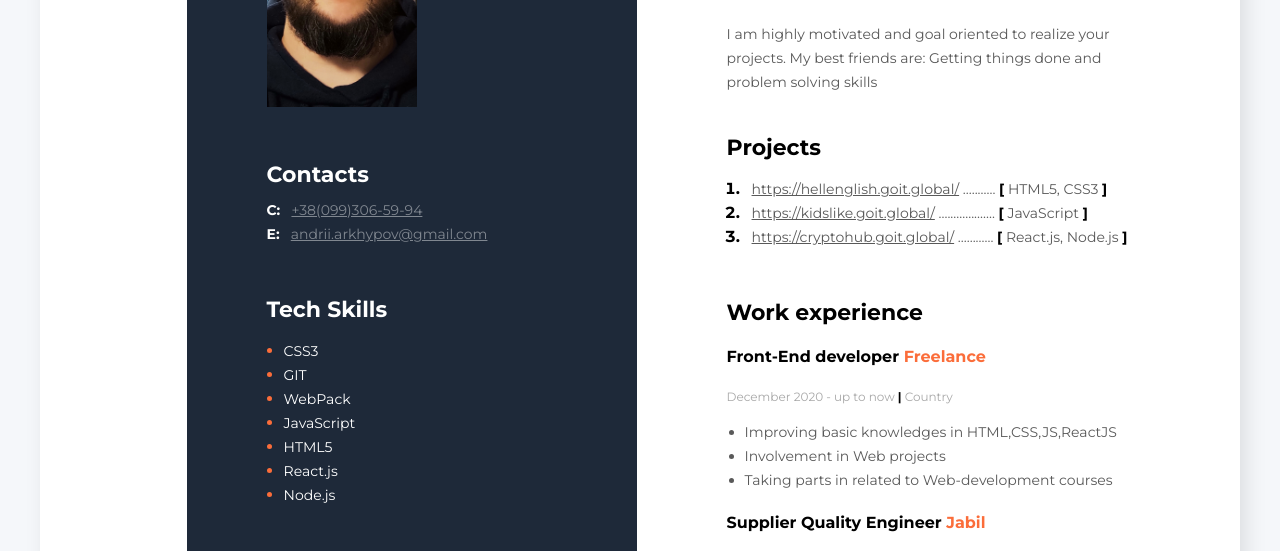
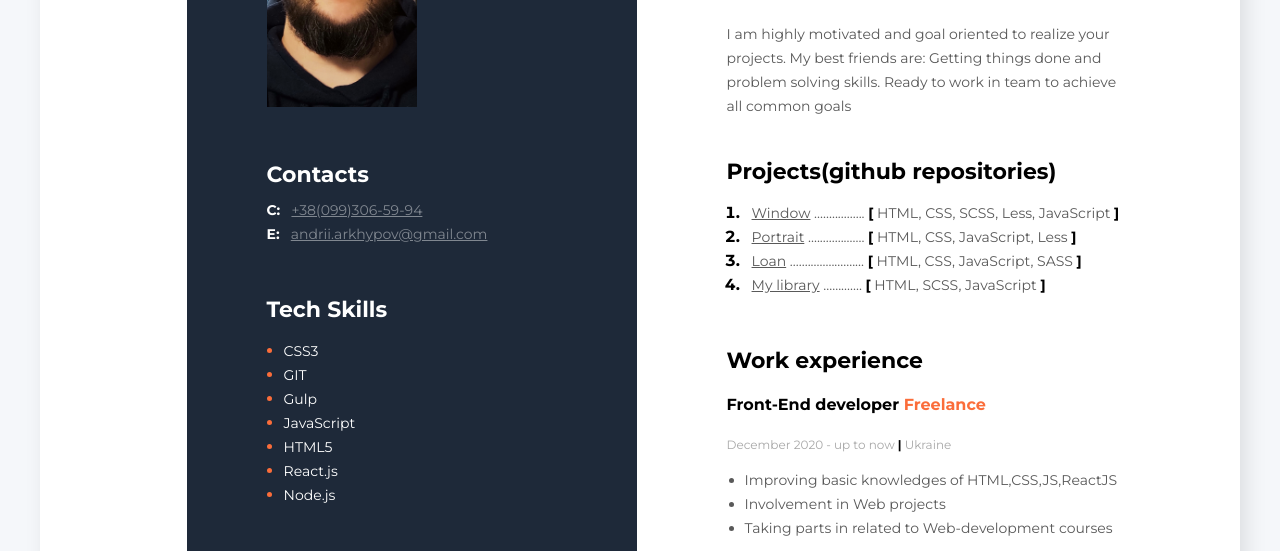
Before and after one commit to Lotpite/my_resume, a plain HTML site: page index.html in a window 1280 px wide. Shown: the part 235-786 px from the top of the page. Drawn offline with Linux system fonts and the light colour scheme.

Commit message:
filled fully

```diff
--- a/index.html
+++ b/index.html
@@ -22,40 +22,50 @@
                 <h2 class="about-me-profession">Fullstack Developer</h2>
                 <h1 class="about-me-name">Andrii Arkhypov</h1>
 
-                <p class="about-me-description">I am highly motivated and goal oriented to realize your projects. My best friends are: Getting things done and problem solving skills</p>
+                <p class="about-me-description">I am highly motivated and goal oriented to realize your projects. My best friends are: Getting things done and problem solving skills. Ready to work in team to achieve all common goals</p>
             </div>
             <!-- My projects -->
             <div class="projects">
-                <h3 class="main-content-title">Projects</h3>
+                <h3 class="main-content-title">Projects(github repositories)</h3>
                 <ol class="projects-list">
                     <li class="projects-item">
                         <span class="projects-item-text">
-                            <a href="https://hellenglish.goit.global/"
-                                class="my-projects-link">https://hellenglish.goit.global/</a>
-                            ...........
-                            <span class="my-project-item-breacket">[</span> HTML5, CSS3 <span
+                            <a href="https://github.com/Lotpite/project_window"
+                                class="my-projects-link">Window</a>
+                            .................
+                            <span class="my-project-item-breacket">[</span> HTML, CSS, SCSS, Less, JavaScript <span
                                 class="my-project-item-breacket">]</span>
                         </span>
                     </li>
                     <li class="projects-item">
                         <span class="projects-item-text">
-                            <a href="https://kidslike.goit.global/"
-                                class="my-projects-link">https://kidslike.goit.global/</a>
+                            <a href="https://github.com/Lotpite/project_portrait"
+                                class="my-projects-link">Portrait</a>
                             ...................
-                            <span class="my-project-item-breacket">[</span> JavaScript <span
+                            <span class="my-project-item-breacket">[</span> HTML, CSS, JavaScript, Less <span
                                 class="my-project-item-breacket">]</span>
                         </span>
                     </li>
                     <li class="projects-item">
                         <span class="projects-item-text">
-                            <a href="https://cryptohub.goit.global/"
-                                class="my-projects-link">https://cryptohub.goit.global/</a>
-                            ............
-                            <span class="my-project-item-breacket">[</span> React.js, Node.js <span
+                            <a href="https://github.com/Lotpite/loan/tree/master"
+                                class="my-projects-link">Loan</a>
+                            .........................
+                            <span class="my-project-item-breacket">[</span> HTML, CSS, JavaScript, SASS <span
+                                class="my-project-item-breacket">]</span>
+                        </span>
+                    </li>
+                    <li class="projects-item">
+                        <span class="projects-item-text">
+                            <a href="https://github.com/Lotpite/my_library"
+                                class="my-projects-link">My library</a>
+                            .............
+                            <span class="my-project-item-breacket">[</span> HTML, SCSS, JavaScript <span
                                 class="my-project-item-breacket">]</span>
                         </span>
                     </li>
                 </ol>
+
             </div>
 
             <!-- My work experience -->
@@ -64,9 +74,9 @@
                 <!-- Company #3 -->
                 <div class="work-experience-block">
                     <h4 class="work-experience-position">Front-End developer <span class="work-experience-company">Freelance</span></h4>
-                    <p class="work-experience-period">December 2020 - up to now <span class="work-experience-devider">|</span> Country</p>
+                    <p class="work-experience-period">December 2020 - up to now <span class="work-experience-devider">|</span> Ukraine</p>
                     <ul class="work-experience-duties-list">
-                        <li class="work-experience-duties-item">Improving basic knowledges in HTML,CSS,JS,ReactJS</li>
+                        <li class="work-experience-duties-item">Improving basic knowledges of HTML,CSS,JS,ReactJS</li>
                         <li class="work-experience-duties-item">Involvement in Web projects</li>
                         <li class="work-experience-duties-item">Taking parts in related to Web-development courses</li>
                     </ul>
@@ -75,7 +85,7 @@
                 <!-- Company #2 -->
                 <div class="work-experience-block">
                     <h4 class="work-experience-position">Supplier Quality Engineer <span class="work-experience-company">Jabil</span></h4>
-                    <p class="work-experience-period">September 2019 - September 2020<span class="work-experience-devider">|</span> Country</p>
+                    <p class="work-experience-period">September 2019 - September 2020 <span class="work-experience-devider">|</span> Ukraine</p>
                     <ul class="work-experience-duties-list">
                         <li class="work-experience-duties-item">Collaborating with suppliers of raw material</li>
                         <li class="work-experience-duties-item">Initating corrective and preventive actions at supplier side</li>
@@ -86,7 +96,7 @@
                 <!-- Company #1 -->
                 <div class="work-experience-block">
                     <h4 class="work-experience-position">Software Tester <span class="work-experience-company">TSG</span></h4>
-                    <p class="work-experience-period">June 2011 - September 2012 <span class="work-experience-devider">|</span> Country</p>
+                    <p class="work-experience-period">June 2011 - September 2012 <span class="work-experience-devider">|</span> Ukraine</p>
                     <ul class="work-experience-duties-list">
                         <li class="work-experience-duties-item">Providing testing using completted test cases</li>
                         <li class="work-experience-duties-item">Reporting via Team Foundation Server</li>
@@ -101,7 +111,7 @@
                 <div class="education-block">
                     <h4 class="education-place">Uzhgorod National University</h4>
                     <h5 class="education-direction">Mathematics</h5>
-                    <P class="education-period">September 2008 - June 2015 <span class="education-devider">|</span> Country</P>
+                    <P class="education-period">September 2008 - June 2015 <span class="education-devider">|</span> Ukraine</P>
                 </div>
             </div>
         </div>
@@ -129,7 +139,7 @@
                 <ul class="tech-skills-list">
                     <li class="tech-skills-item"><span class="tech-skills-item-text">CSS3</span></li>
                     <li class="tech-skills-item"><span class="tech-skills-item-text">GIT</span></li>
-                    <li class="tech-skills-item"><span class="tech-skills-item-text">WebPack</span></li>
+                    <li class="tech-skills-item"><span class="tech-skills-item-text">Gulp</span></li>
                     <li class="tech-skills-item"><span class="tech-skills-item-text">JavaScript</span></li>
                     <li class="tech-skills-item"><span class="tech-skills-item-text">HTML5</span></li>
                     <li class="tech-skills-item"><span class="tech-skills-item-text">React.js</span></li>
@@ -145,6 +155,7 @@
                     <li class="soft-skills-item"><span class="soft-skills-item-text">Agile</span></li>
                     <li class="soft-skills-item"><span class="soft-skills-item-text">GTD</span></li>
                     <li class="soft-skills-item"><span class="soft-skills-item-text">Teamwork</span></li>
+                    <li class="soft-skills-item"><span class="soft-skills-item-text">Problem solving</span></li>
                 </ul>
             </div>
 
```
